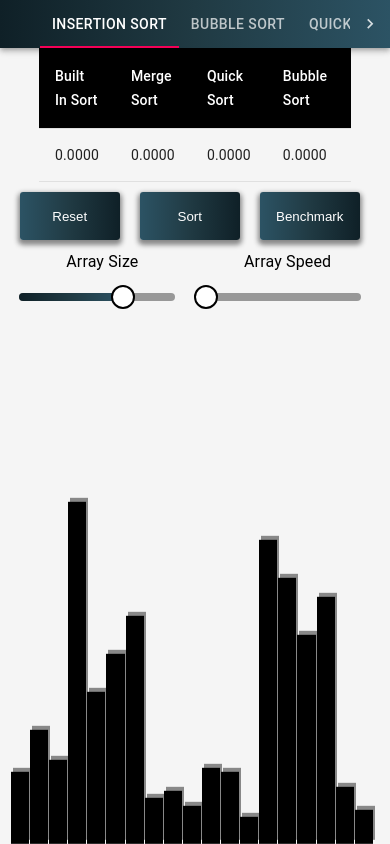
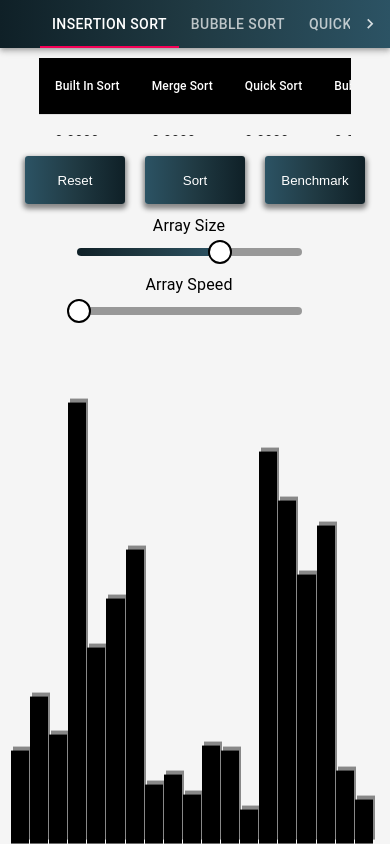
Before and after one commit to ccoombsesmail/AlgoVisualizer, a React (Create React App) app: page / in a window 390 px wide. Both pictures are taken after a click on the button "Benchmark". Built offline with nearby package versions, Linux system fonts and the light colour scheme; the HTML template or start-up script is replaced by a standard one.

Commit message:
More styling

```diff
--- a/src/App.css
+++ b/src/App.css
@@ -12,3 +12,19 @@
     padding: 0 !important;
 
 }
+
+@media only screen and (max-width: 600px) {
+
+  .MuiTypography-gutterBottom   {
+    position: relative;
+    align-self: center;
+    width: 30vw;
+    margin: auto  !important;
+  }
+  .MuiSlider-root {
+      padding: 10px !important;
+  }
+
+
+
+}
--- a/src/Components/BarSort/BarSort.jsx
+++ b/src/Components/BarSort/BarSort.jsx
@@ -105,14 +105,12 @@ class BarSort extends Component {
                 quick_sort={benches[2].toFixed(4)} bubble_sort={benches[3].toFixed(4)} insertion_sort={benches[3].toFixed(4)} />
         }
 
-        var bars;
-        var resizeSlider;
-        if (window.innerWidth < 600) {
-            resizeSlider = <SliderBar styling={styles.input} step={1} max={150} size={true} sliderHandle={this.resetArr.bind(this)} />
-            bars = this.state.arr.map((num, index) => <BarNode className={styles.bar} idName={index.toString()} key={index + 1} height={(num * .045).toString() + "vh"} width={2800 / this.state.size + "px"} backgroundColor="black" />)
-        }else {
-            resizeSlider = <SliderBar styling={styles.input} step={1} max={900} size={true} sliderHandle={this.resetArr.bind(this)} />
-            bars = this.state.arr.map((num, index) => <BarNode className={styles.bar} idName={index.toString()} key={index + 1} height={(num * .7).toString() + "px"} width={2800 / this.state.size + "px"} backgroundColor="black" />)
+
+        var maxSize = 800
+        var scaleFactor = .0007
+        if (window.innerWidth < 700) {
+            maxSize = 150
+            scaleFactor = .00058
         }
 
         return (
@@ -127,14 +125,13 @@ class BarSort extends Component {
                             <button className={styles.input, styles.button} onClick={() => this.bench(this.state.arr)} >  Benchmark </button>
                         </div>
                         <div className = {styles.sliders}>
-                            {resizeSlider}
+                            <SliderBar styling={styles.input} step={1} max={maxSize} size={true} sliderHandle={this.resetArr.bind(this)} />
                             <SliderBar  styling={styles.input} step = {.1} max={10000} size = {false} speedHandle = {this.changeSpeed.bind(this)} />
                         </div>
                     </div>
                 </div>
                 <div className = {styles.barWrapper} >
-                   {/* {this.state.arr.map((num, index) => <BarNode className={styles.bar} idName={index.toString()} key={index + 1} height={(num * .7).toString() + "px"} width={2800 / this.state.size + "px"} backgroundColor = "black" />) */}
-                    {bars}
+                    {this.state.arr.map((num, index) => <BarNode className={styles.bar} idName={index.toString()} key={index + 1} height={(num * scaleFactor * window.innerHeight).toString() + "px"} width={2800 / this.state.size + "px"} backgroundColor="black" />)}
                 </div>
             </div>
         )
--- a/src/Components/BarSort/BarSort.module.css
+++ b/src/Components/BarSort/BarSort.module.css
@@ -73,7 +73,8 @@
   }
 
   .sliders {
-    /* flex-direction: column; */
+    flex-direction: column;
+    justify-content: flex-end;
     max-width: 95vw;
   }
 
--- a/src/Components/BenchmarkTable.jsx
+++ b/src/Components/BenchmarkTable.jsx
@@ -14,9 +14,11 @@ const useStyles = makeStyles({
         marginRight: "10px",
         // maxWidth: "50vw",
         ['@media (max-width:780px)']: {
-           marginRight: "0px",
+           margin: "10px 0",
+
            alignSelf: "center",
            maxWidth: "80vw",
+           maxHeight: "20vw"
 
         }
     // },
@@ -32,7 +34,11 @@ const useStyles = makeStyles({
         color: 'white'
     },
     cell: {
-        color: 'white'
+        color: 'white',
+        whiteSpace: 'nowrap',
+        ['@media (max-width:780px)']: {
+        fontSize: '12px',
+        }
 
     }
 
--- a/src/Components/SliderBar.jsx
+++ b/src/Components/SliderBar.jsx
@@ -32,7 +32,7 @@ const PrettoSlider = withStyles({
         height: 8,
         width: 300,
         marginRight: 10,
-        maxWidth: "40vw",
+        maxWidth: "50vw",
 
 
 
@@ -64,6 +64,9 @@ const PrettoSlider = withStyles({
         height: 8,
         borderRadius: 4,
     },
+    // typo: {
+    //     width: "100px"
+    // }
 
 })(Slider);
 
@@ -87,10 +90,10 @@ const CustomizedSlider = (props) => {
     var slider;
     var text
     if(props.size){
-        text = <Typography   gutterBottom>Array Size</Typography>
+        text = <Typography  gutterBottom>Array Size</Typography>
         slider = <PrettoSlider step={props.step} max={props.max} onChange={(event, value) => props.sliderHandle(value)} valueLabelDisplay="auto" aria-label="pretto slider" defaultValue={100} />
     }else {
-        text = <Typography gutterBottom>Array Speed</Typography>
+        text = <Typography  gutterBottom>Array Speed</Typography>
         slider = <PrettoSlider step={props.step} max={props.max} onChange={(event, value) => props.speedHandle(value)} valueLabelDisplay="auto" aria-label="pretto slider" defaultValue={100} />
 
     }
```
